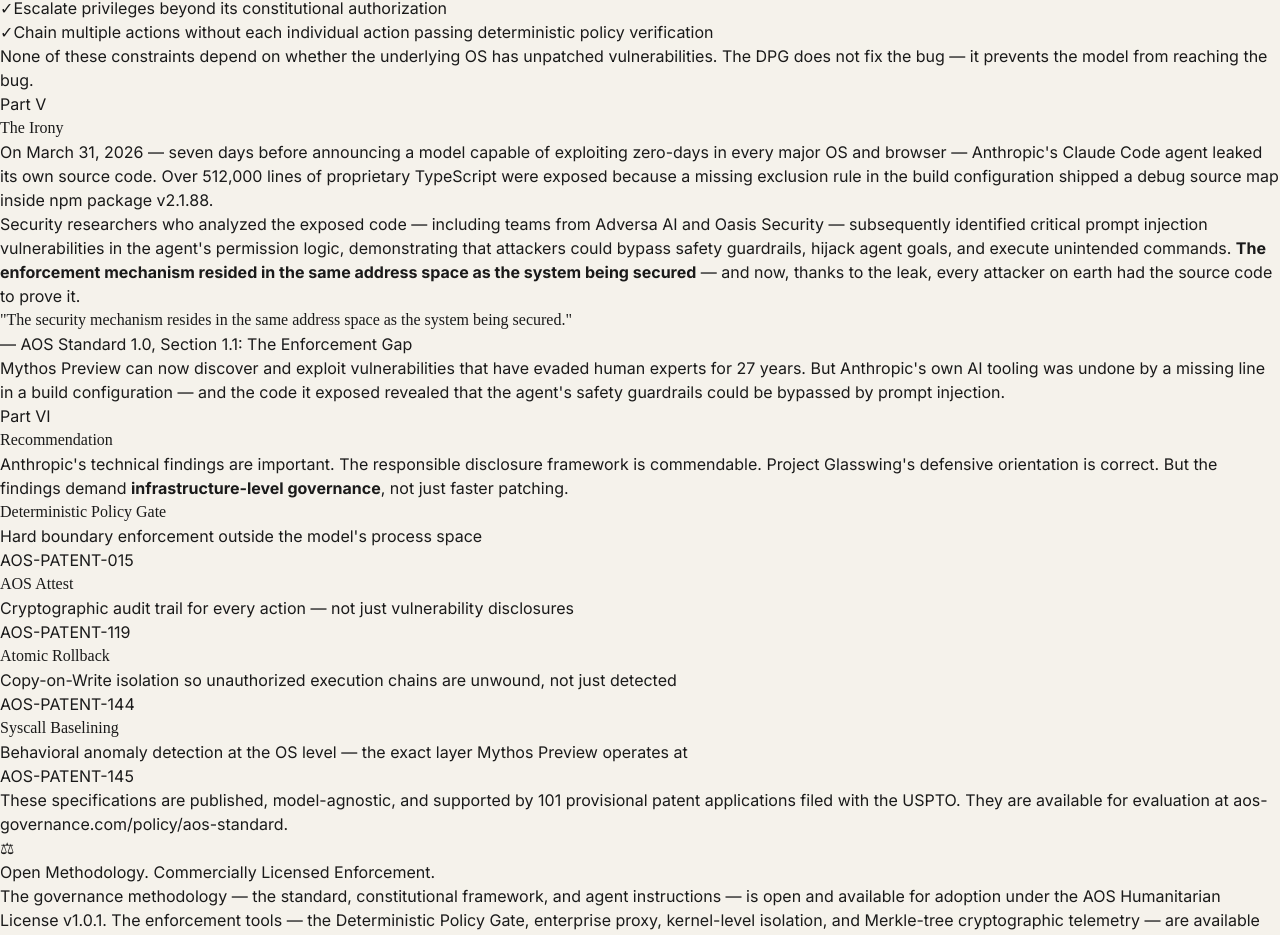
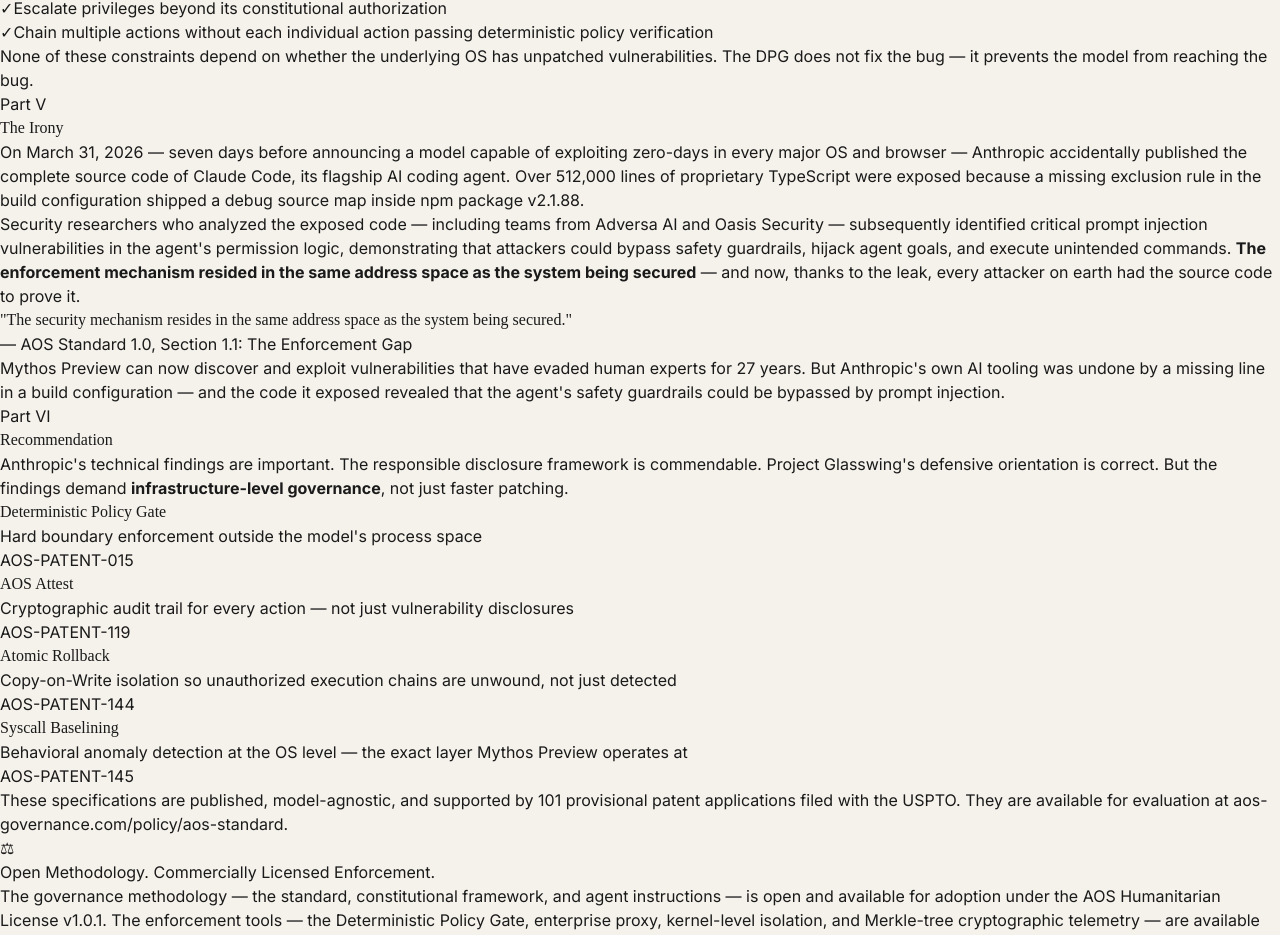
Before and after one commit to genesalvatore/aos-governance.com, a React (Vite) app in the folder aos-governance-web/: page /policy-response/anthropic-mythos-preview-april-2026 in a window 1280 px wide. Shown: the part 4596-5531 px from the top of the page. Built offline with nearby package versions, Linux system fonts and the light colour scheme.

Commit message:
fix: attribute leak to Anthropic build process, not the agent itself

```diff
--- a/aos-governance-web/src/pages/PolicyResponseAnthropicMythos2026.tsx
+++ b/aos-governance-web/src/pages/PolicyResponseAnthropicMythos2026.tsx
@@ -318,7 +318,7 @@
                     </div>
 
                     <p className="text-lg text-gray-600 leading-relaxed">
-                        On March 31, 2026 — seven days before announcing a model capable of exploiting zero-days in every major OS and browser — Anthropic's Claude Code agent leaked its own source code. Over 512,000 lines of proprietary TypeScript were exposed because a missing exclusion rule in the build configuration shipped a debug source map inside npm package v2.1.88.
+                        On March 31, 2026 — seven days before announcing a model capable of exploiting zero-days in every major OS and browser — Anthropic accidentally published the complete source code of Claude Code, its flagship AI coding agent. Over 512,000 lines of proprietary TypeScript were exposed because a missing exclusion rule in the build configuration shipped a debug source map inside npm package v2.1.88.
                     </p>
                     <p className="text-lg text-gray-600 leading-relaxed">
                         Security researchers who analyzed the exposed code — including teams from Adversa AI and Oasis Security — subsequently identified critical prompt injection vulnerabilities in the agent's permission logic, demonstrating that attackers could bypass safety guardrails, hijack agent goals, and execute unintended commands. <strong className="text-black">The enforcement mechanism resided in the same address space as the system being secured</strong> — and now, thanks to the leak, every attacker on earth had the source code to prove it.
```
